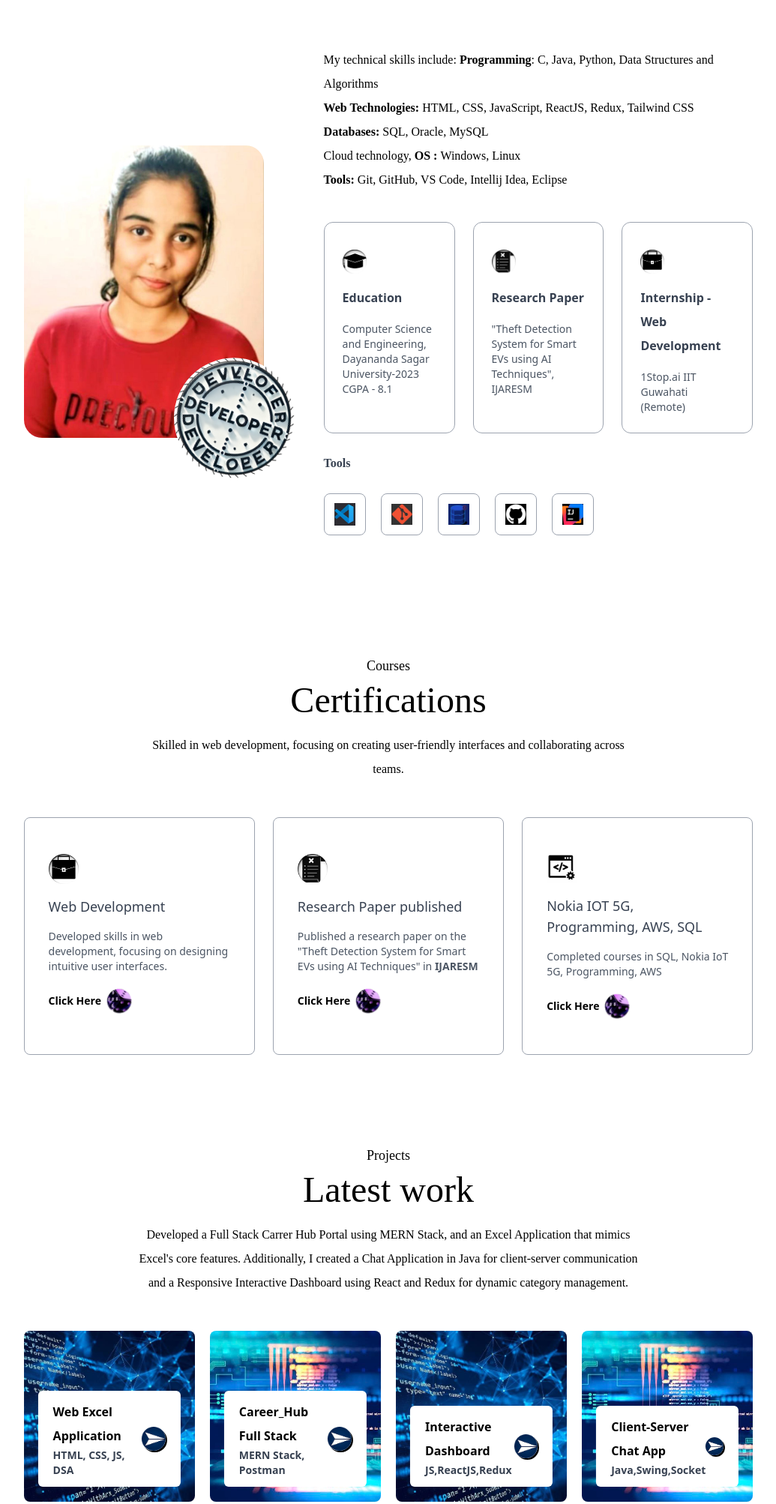
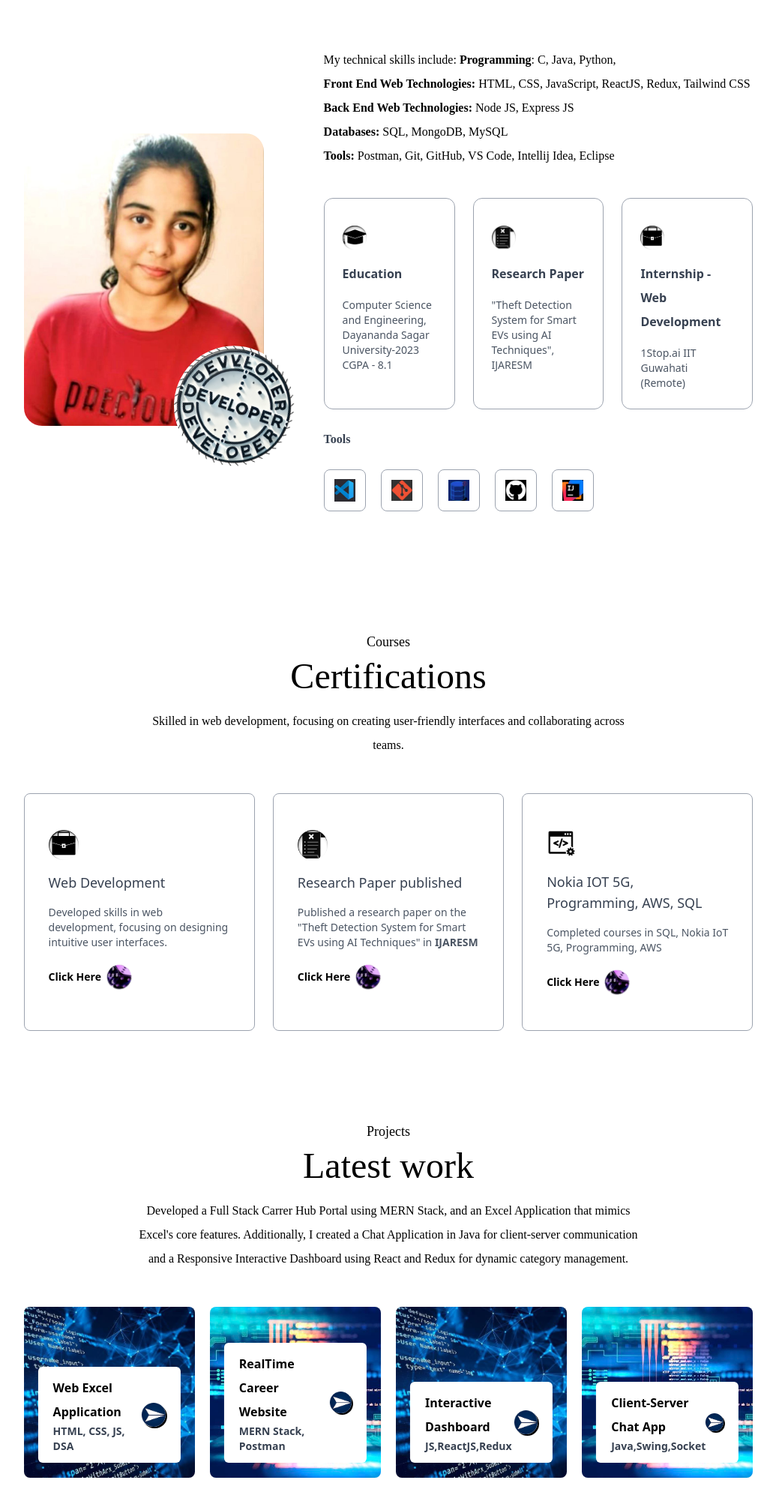
Before and after one commit to shwetha-245/Portfolio_Website, a plain HTML site: page index.html in a window 1280 px wide. Shown: the part 940-2946 px from the top of the page at 75% size, without its empty margins (122-1157 px from the left). Drawn offline with nearby package versions, Linux system fonts and the light colour scheme; a web font is replaced by a local one.

Commit message:
Update index.html

```diff
--- a/index.html
+++ b/index.html
@@ -157,11 +157,11 @@
             <p class="mb-10 max-w-2xl font-Ovo text-center md:text-left mx-auto">My technical skills include:
                 <b>
                 Programming</b>: C, Java, Python,
-                Data Structures and Algorithms <br>
-                <b>Web Technologies: </b>HTML, CSS, JavaScript, ReactJS, Redux, Tailwind CSS<br>
-                <b>Databases:</b> SQL, Oracle, MySQL<br>
-                Cloud technology, <b> OS : </b>Windows, Linux <br>
-                <b>Tools:</b> Git, GitHub, VS Code, Intellij Idea, Eclipse
+                <br>
+                <b>Front End Web Technologies: </b>HTML, CSS, JavaScript, ReactJS, Redux, Tailwind CSS<br>
+                <b>Back End Web Technologies: </b>Node JS, Express JS<br>
+                <b>Databases:</b> SQL, MongoDB, MySQL<br>
+                <b>Tools:</b> Postman, Git, GitHub, VS Code, Intellij Idea, Eclipse
             </p>
 
             <ul class="grid grid-cols-1 sm:grid-cols-2 lg:grid-cols-3 gap-6 max-w-2xl mx-auto">
@@ -306,7 +306,7 @@
 
         <div class="bg-white w-10/12 rounded-md absolute bottom-5 left-1/2 -translate-x-1/2 py-3 px-5 flex items-center justify-between duration-500 group-hover:bottom-7">
             <div>
-                <h2 class="font-semibold">Career_Hub Full Stack</h2>
+                <h2 class="font-semibold">RealTime Career Website</h2>
                 <P class="text-sm text-gray-700"><B>MERN Stack, Postman</B> </P>
             </div>
             <div class="bottom rounded-full border-black w-12 aspect-square flex items-center justify-center shadow-[2px_2px_0_#000] group-hover:bg-purple-600 transition">
```
